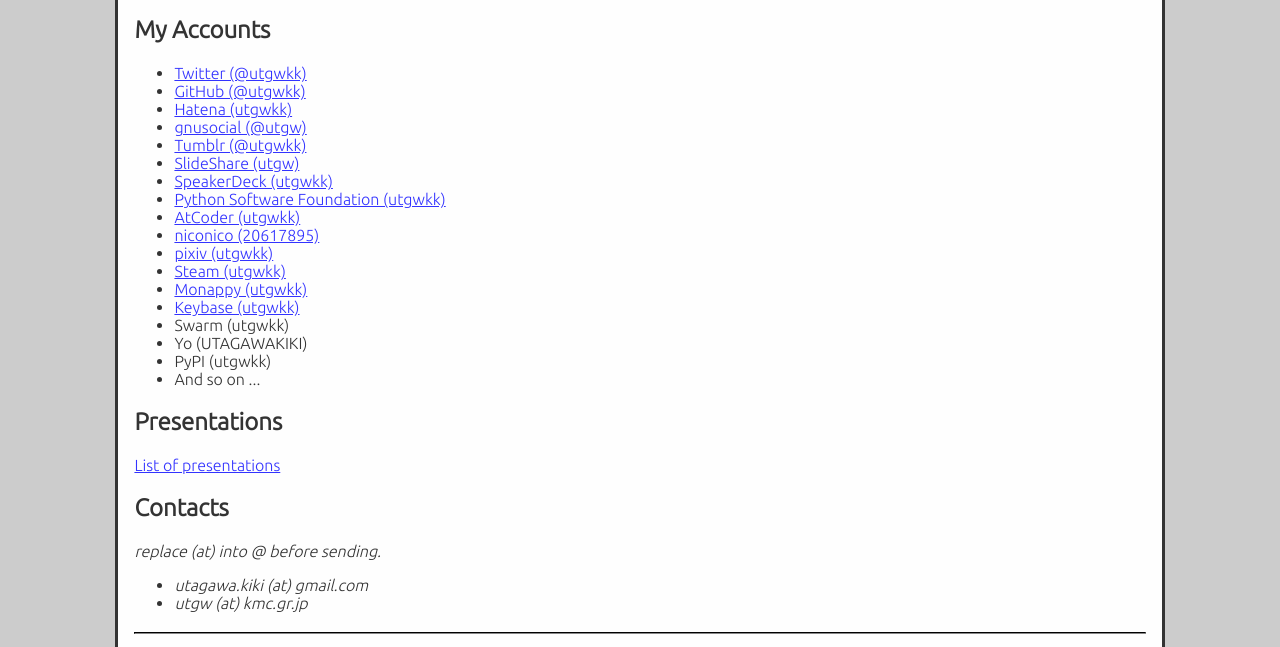
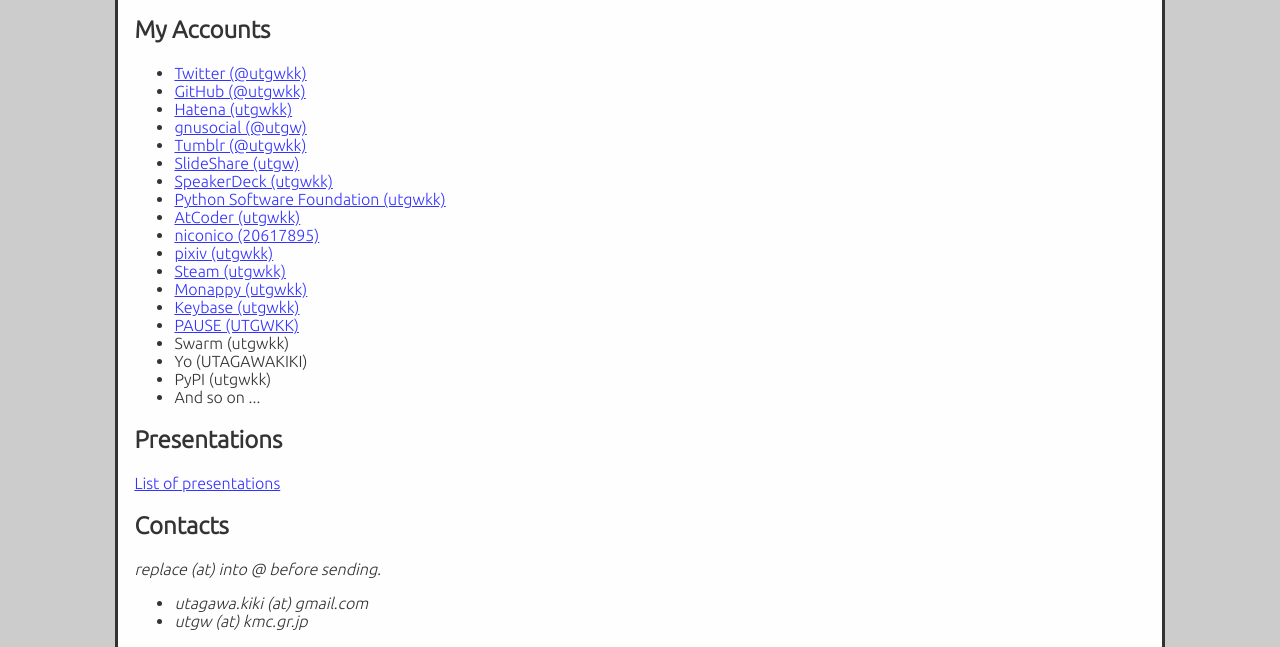
Before and after one commit to utgwkk/utgwkk.github.io, a plain HTML site: page index.htm in a window 1280 px wide. Shown: the part 1093-1740 px from the top of the page. Drawn offline with Linux system fonts and the light colour scheme.

Commit message:
add PAUSE account

```diff
--- a/index.htm
+++ b/index.htm
@@ -56,6 +56,7 @@
     <li><a href="https://steamcommunity.com/id/utgwkk/">Steam (utgwkk)</a></li>
     <li><a href="https://monappy.jp/u/utgwkk">Monappy (utgwkk)</a></li>
     <li><a href="https://keybase.io/utgwkk">Keybase (utgwkk)</a></li>
+    <li><a href="https://metacpan.org/author/UTGWKK">PAUSE (UTGWKK)</a></li>
     <li>Swarm (utgwkk)</li>
     <li>Yo (UTAGAWAKIKI)</li>
     <li>PyPI (utgwkk)</li>
```
